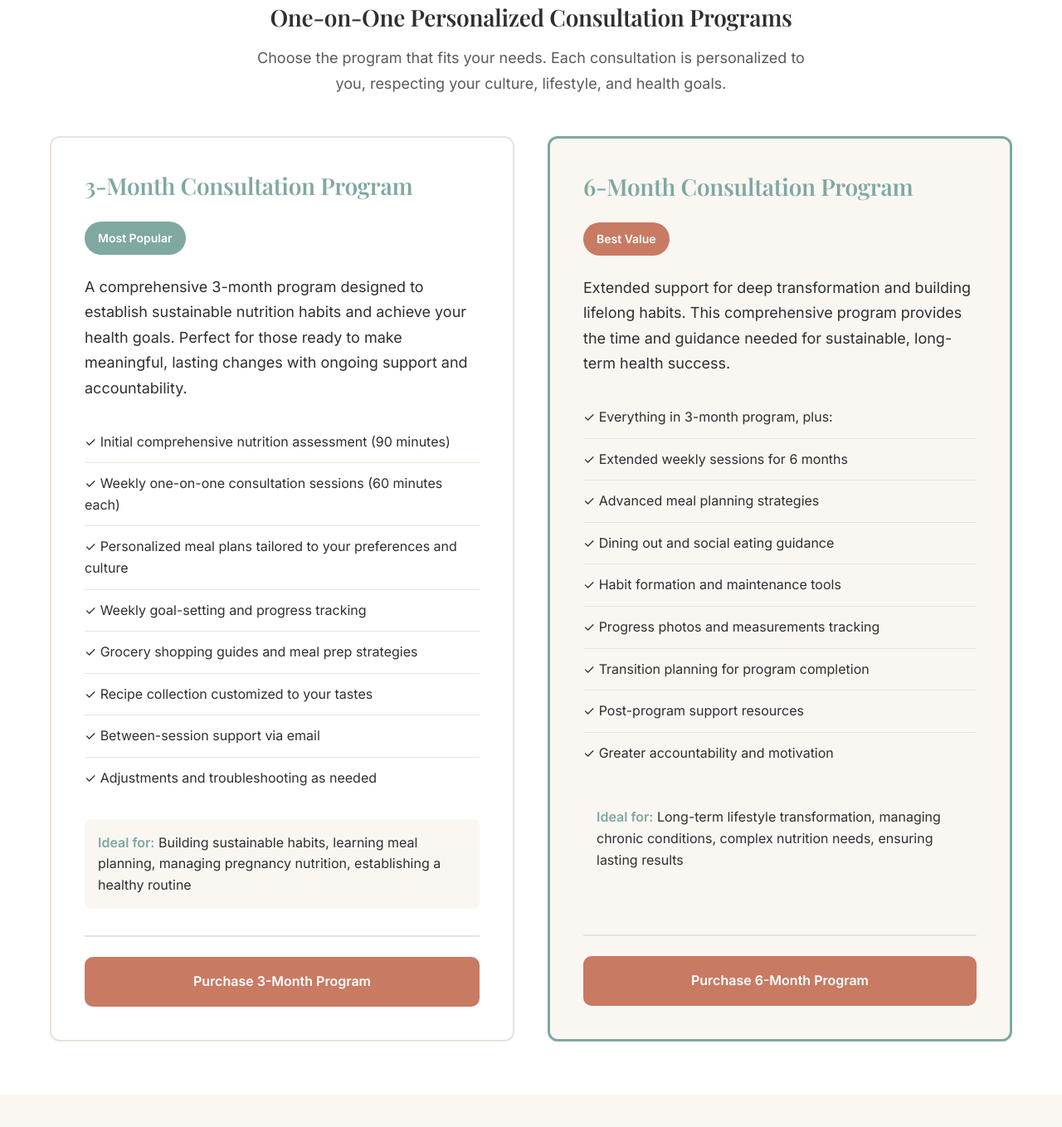
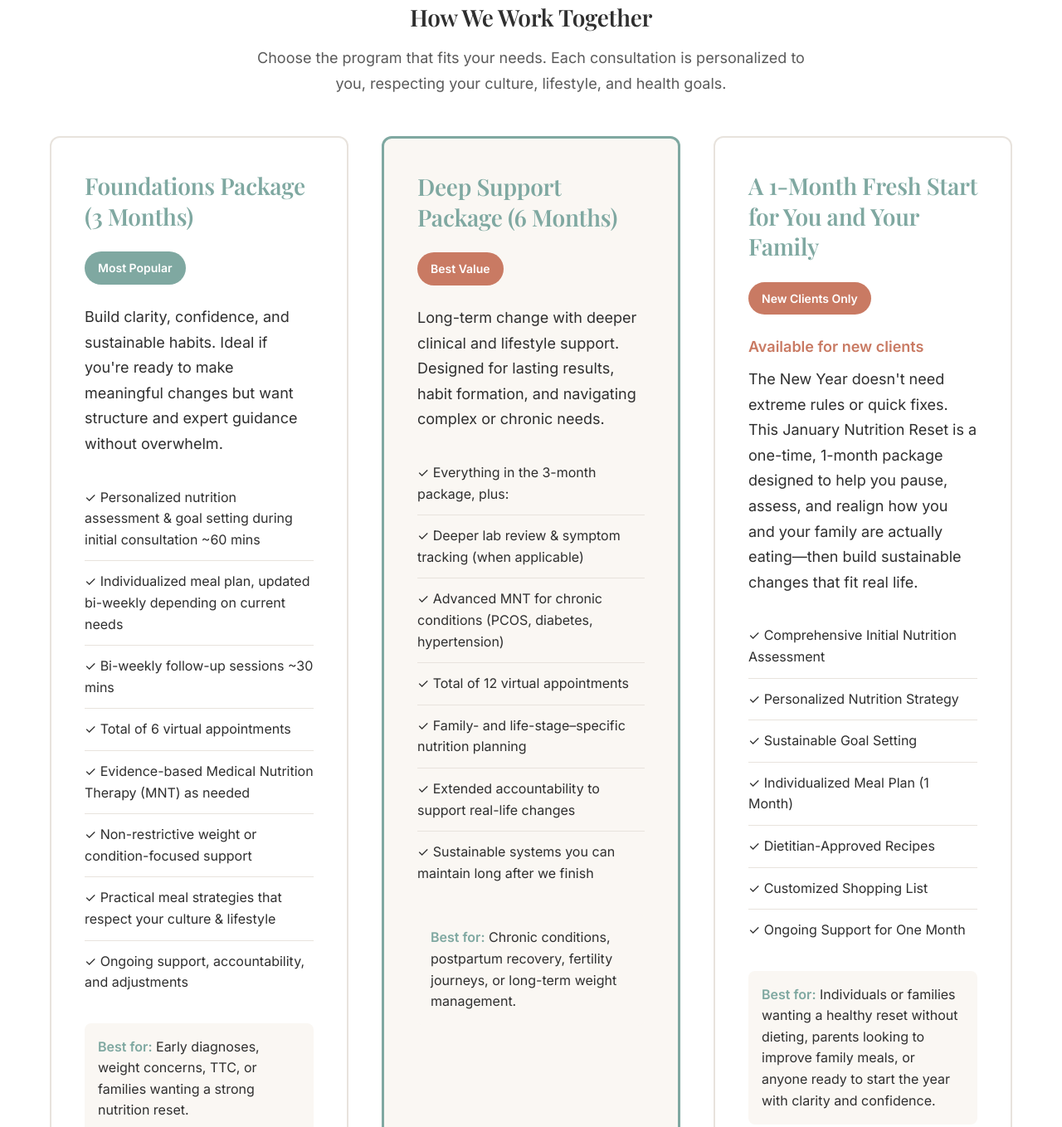
Before and after one commit to YigitCiray/DietitianNewYork, a website: page public/index.html in a window 1280 px wide. Shown: the part 1382-2740 px from the top of the page at 83% size. Drawn offline with nearby package versions, Linux system fonts and the light colour scheme; no server answers.

Commit message:
package naming fixes

```diff
--- a/public/css/main.css
+++ b/public/css/main.css
@@ -438,7 +438,7 @@ h1 {
 
 .programs-grid {
     display: grid;
-    grid-template-columns: repeat(auto-fit, minmax(400px, 1fr));
+    grid-template-columns: repeat(auto-fit, minmax(350px, 1fr));
     gap: 2.5rem;
     margin-top: 2rem;
 }
--- a/public/index.html
+++ b/public/index.html
@@ -99,87 +99,104 @@
     <!-- Consultation Programs Section -->
     <section id="services" class="consultation-programs">
         <div class="container">
-            <h2>One-on-One Personalized Consultation Programs</h2>
+            <h2>How We Work Together</h2>
             <p class="programs-intro">Choose the program that fits your needs. Each consultation is personalized to you, respecting your culture, lifestyle, and health goals.</p>
 
             <div class="programs-grid">
-                <!-- 3-Month Program -->
+                <!-- Foundations Package (3 Months) -->
                 <div class="program-card">
                     <div class="program-header">
-                        <h3>3-Month Consultation Program</h3>
+                        <h3>Foundations Package (3 Months)</h3>
                         <span class="program-badge">Most Popular</span>
                     </div>
                     <div class="program-content">
                         <p class="program-description">
-                            A comprehensive 3-month program designed to establish sustainable nutrition habits and achieve your health goals. Perfect for those ready to make meaningful, lasting changes with ongoing support and accountability.
+                            Build clarity, confidence, and sustainable habits. Ideal if you're ready to make meaningful changes but want structure and expert guidance without overwhelm.
                         </p>
                         <ul class="program-features">
-                            <li>✓ Initial comprehensive nutrition assessment (90 minutes)</li>
-                            <li>✓ Weekly one-on-one consultation sessions (60 minutes each)</li>
-                            <li>✓ Personalized meal plans tailored to your preferences and culture</li>
-                            <li>✓ Weekly goal-setting and progress tracking</li>
-                            <li>✓ Grocery shopping guides and meal prep strategies</li>
-                            <li>✓ Recipe collection customized to your tastes</li>
-                            <li>✓ Between-session support via email</li>
-                            <li>✓ Adjustments and troubleshooting as needed</li>
+                            <li>✓ Personalized nutrition assessment & goal setting during initial consultation ~60 mins</li>
+                            <li>✓ Individualized meal plan, updated bi-weekly depending on current needs</li>
+                            <li>✓ Bi-weekly follow-up sessions ~30 mins</li>
+                            <li>✓ Total of 6 virtual appointments</li>
+                            <li>✓ Evidence-based Medical Nutrition Therapy (MNT) as needed</li>
+                            <li>✓ Non-restrictive weight or condition-focused support</li>
+                            <li>✓ Practical meal strategies that respect your culture & lifestyle</li>
+                            <li>✓ Ongoing support, accountability, and adjustments</li>
                         </ul>
                         <div class="program-ideal">
-                            <strong>Ideal for:</strong> Building sustainable habits, learning meal planning, managing pregnancy nutrition, establishing a healthy routine
+                            <strong>Best for:</strong> Early diagnoses, weight concerns, TTC, or families wanting a strong nutrition reset.
                         </div>
                     </div>
                     <div class="program-cta">
                         <!-- Replace with your actual Stripe payment link for 3-month program -->
-                        <a href="https://buy.stripe.com/YOUR_3MONTH_LINK" target="_blank" class="cta-primary program-button">Purchase 3-Month Program</a>
+                        <a href="https://buy.stripe.com/YOUR_3MONTH_LINK" target="_blank" class="cta-primary program-button">Purchase Foundations Package</a>
                     </div>
                 </div>
 
-                <!-- 6-Month Program -->
+                <!-- Deep Support Package (6 Months) -->
                 <div class="program-card featured">
                     <div class="program-header">
-                        <h3>6-Month Consultation Program</h3>
+                        <h3>Deep Support Package (6 Months)</h3>
                         <span class="program-badge best-value">Best Value</span>
                     </div>
                     <div class="program-content">
                         <p class="program-description">
-                            Extended support for deep transformation and building lifelong habits. This comprehensive program provides the time and guidance needed for sustainable, long-term health success.
+                            Long-term change with deeper clinical and lifestyle support. Designed for lasting results, habit formation, and navigating complex or chronic needs.
                         </p>
                         <ul class="program-features">
-                            <li>✓ Everything in 3-month program, plus:</li>
-                            <li>✓ Extended weekly sessions for 6 months</li>
-                            <li>✓ Advanced meal planning strategies</li>
-                            <li>✓ Dining out and social eating guidance</li>
-                            <li>✓ Habit formation and maintenance tools</li>
-                            <li>✓ Progress photos and measurements tracking</li>
-                            <li>✓ Transition planning for program completion</li>
-                            <li>✓ Post-program support resources</li>
-                            <li>✓ Greater accountability and motivation</li>
+                            <li>✓ Everything in the 3-month package, plus:</li>
+                            <li>✓ Deeper lab review & symptom tracking (when applicable)</li>
+                            <li>✓ Advanced MNT for chronic conditions (PCOS, diabetes, hypertension)</li>
+                            <li>✓ Total of 12 virtual appointments</li>
+                            <li>✓ Family- and life-stage–specific nutrition planning</li>
+                            <li>✓ Extended accountability to support real-life changes</li>
+                            <li>✓ Sustainable systems you can maintain long after we finish</li>
                         </ul>
                         <div class="program-ideal">
-                            <strong>Ideal for:</strong> Long-term lifestyle transformation, managing chronic conditions, complex nutrition needs, ensuring lasting results
+                            <strong>Best for:</strong> Chronic conditions, postpartum recovery, fertility journeys, or long-term weight management.
                         </div>
                     </div>
                     <div class="program-cta">
                         <!-- Replace with your actual Stripe payment link for 6-month program -->
-                        <a href="https://buy.stripe.com/YOUR_6MONTH_LINK" target="_blank" class="cta-primary program-button">Purchase 6-Month Program</a>
+                        <a href="https://buy.stripe.com/YOUR_6MONTH_LINK" target="_blank" class="cta-primary program-button">Purchase Deep Support Package</a>
+                    </div>
+                </div>
+
+                <!-- January Nutrition Reset -->
+                <div class="program-card">
+                    <div class="program-header">
+                        <h3>A 1-Month Fresh Start for You and Your Family</h3>
+                        <span class="program-badge" style="background: var(--secondary-color);">New Clients Only</span>
+                    </div>
+                    <div class="program-content">
+                        <p class="program-description" style="font-weight: 600; color: var(--secondary-color); margin-bottom: 0.5rem;">
+                            Available for new clients
+                        </p>
+                        <p class="program-description">
+                            The New Year doesn't need extreme rules or quick fixes. This January Nutrition Reset is a one-time, 1-month package designed to help you pause, assess, and realign how you and your family are actually eating—then build sustainable changes that fit real life.
+                        </p>
+                        <ul class="program-features">
+                            <li>✓ Comprehensive Initial Nutrition Assessment</li>
+                            <li>✓ Personalized Nutrition Strategy</li>
+                            <li>✓ Sustainable Goal Setting</li>
+                            <li>✓ Individualized Meal Plan (1 Month)</li>
+                            <li>✓ Dietitian-Approved Recipes</li>
+                            <li>✓ Customized Shopping List</li>
+                            <li>✓ Ongoing Support for One Month</li>
+                        </ul>
+                        <div class="program-ideal">
+                            <strong>Best for:</strong> Individuals or families wanting a healthy reset without dieting, parents looking to improve family meals, or anyone ready to start the year with clarity and confidence.
+                        </div>
+                    </div>
+                    <div class="program-cta">
+                        <!-- Replace with your actual Stripe payment link for January package -->
+                        <a href="https://buy.stripe.com/YOUR_JANUARY_LINK" target="_blank" class="cta-primary program-button">Reserve Your January Reset</a>
                     </div>
                 </div>
             </div>
-        </div>
-    </section>
-
-    <!-- Value Proposition -->
-    <section class="value-prop">
-        <div class="container">
-            <h2>Evidence-Based Prenatal & Family Nutrition in New York City</h2>
-            <p class="value-tagline">Science-based. Culturally inclusive. Designed for real life.</p>
-            <div class="value-content">
-                <p>
-                    I'm Merve, a New York–based Registered Dietitian, college nutrition professor, and mom of a toddler. I help women, families, and growing babies thrive through practical, evidence-based nutrition that respects culture, lifestyle, and the realities of busy parenthood. My multicultural background with 2 Master's Degrees in Clinical Nutrition and Global Eating Trends will help you to map out what works best for you.
-                </p>
-                <p>
-                    Whether you're trying to eat healthy enjoyable food, manage your weight, TTC, pregnant, postpartum, or raising a family, you deserve nutrition guidance that is supportive, inclusive, and sustainable—not restrictive or judgmental.
-                </p>
-            </div>
+            <p style="text-align: center; font-size: 0.875rem; color: var(--text-light); margin-top: 2rem; font-style: italic;">
+                No insurance accepted at this time. Superbill can be issued depending on nutrition care provided.
+            </p>
         </div>
     </section>
 
@@ -194,11 +211,13 @@
     </section>
 
     <!-- Final CTA -->
-    <section class="final-cta">
-        <div class="container">
-            <h2>Ready to Get Started?</h2>
-            <p>Evidence-based nutrition counseling for busy New Yorkers. Whether you're navigating pregnancy, raising a family, or managing a chronic condition, I provide expert guidance that respects your culture, your schedule, and your plate.</p>
-            <a href="https://calendly.com/dietitiannewyork/15min?back=1&month=2025-12" target="_blank" class="cta-primary large">Book a Discovery Call</a>
+    <section class="final-cta" style="background: var(--primary-color); color: white; padding: 4rem 0;">
+        <div class="container" style="text-align: center;">
+            <h2 style="color: white; margin-bottom: 1rem;">Ready to Get Started?</h2>
+            <div style="display: flex; gap: 1rem; justify-content: center; flex-wrap: wrap; margin-top: 2rem;">
+                <a href="https://calendly.com/dietitiannewyork/15min?back=1&month=2025-12" target="_blank" class="cta-primary" style="background: white; color: var(--primary-color);">Book a Free Discovery Call</a>
+                <a href="#services" class="cta-secondary" style="background: transparent; border: 2px solid white; color: white;">Work With a Registered Dietitian</a>
+            </div>
         </div>
     </section>
 
```
